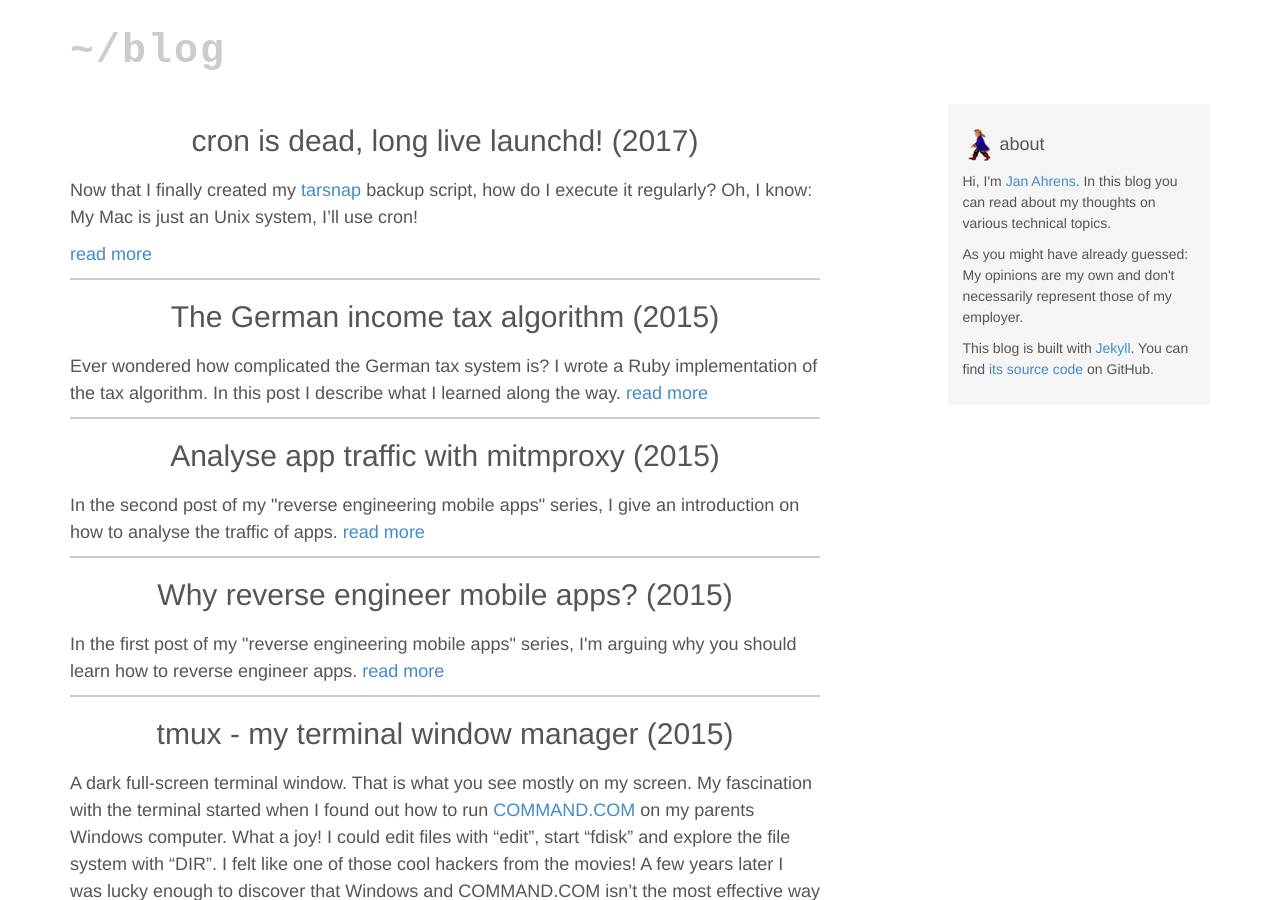
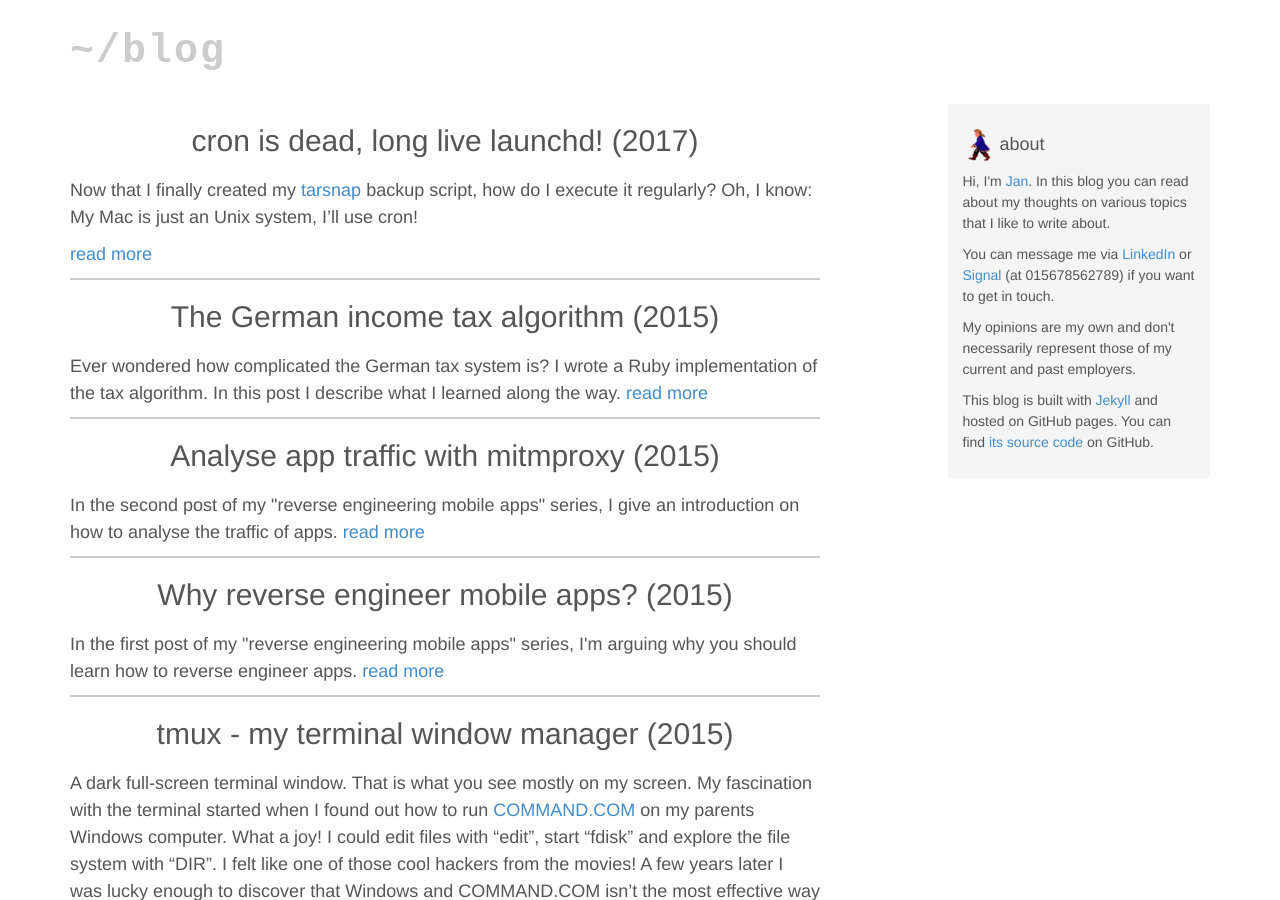
Before and after one commit to JanAhrens/JanAhrens.github.io, a Jekyll site: the page built from index.html, in a window 1280 px wide and 900 px high. Built offline with Jekyll 4.4.1, drawn with Linux system fonts in a browser that asks for light colours; Markdown is read by kramdown in place of the engine named in the settings.

Commit message:
Update about section with Signal and LinkedIn contact info

```diff
--- a/_layouts/default.html
+++ b/_layouts/default.html
@@ -31,14 +31,17 @@
               <a href="https://github.com/JanAhrens"><img height="32px" src="/assets/lambda.png"></a> about
             </h4>
             <p>
-              Hi, I'm <a href="https://github.com/JanAhrens">Jan Ahrens</a>.
-              In this blog you can read about my thoughts on various technical topics.
+              Hi, I'm <a href="https://github.com/JanAhrens">Jan</a>.
+              In this blog you can read about my thoughts on various topics that I like to write about.
             </p>
             <p>
-              As you might have already guessed: My opinions are my own and don't necessarily represent those of my employer.
+              You can message me via <a target="_blank" href="https://www.linkedin.com/in/62725/">LinkedIn</a> or <a target="_blank" href="https://signal.org">Signal</a> (at 015678562789) if you want to get in touch.
             </p>
             <p>
-              This blog is built with <a target="_blank" href="http://jekyllrb.com/">Jekyll</a>. You can find <a href="https://github.com/JanAhrens/JanAhrens.github.io">its source code</a> on GitHub.
+              My opinions are my own and don't necessarily represent those of my current and past employers.
+            </p>
+            <p>
+              This blog is built with <a target="_blank" href="http://jekyllrb.com/">Jekyll</a> and hosted on GitHub pages. You can find <a href="https://github.com/JanAhrens/JanAhrens.github.io">its source code</a> on GitHub.
             </p>
           </div>
         </div>
```
